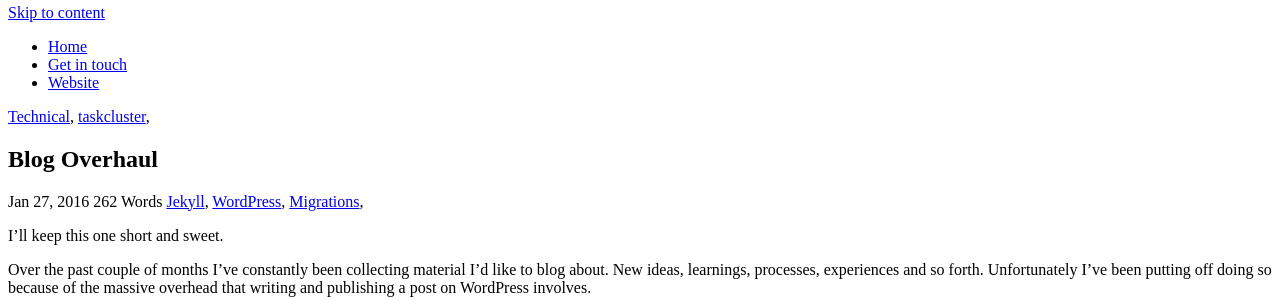
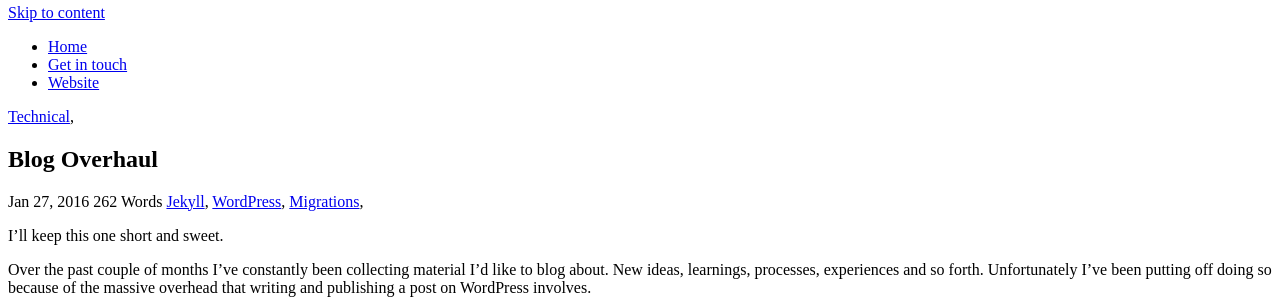
Before and after one commit to ffledgling/blog, a Jekyll site: the page built from _posts/2016-01-28-blog-overhaul.markdown, in a window 1280 px wide. Shown: the part 255-555 px from the top of the page. Built offline with Jekyll 4.4.1, drawn with Linux system fonts in a browser that asks for light colours; some web fonts are replaced.

Commit message:
Fix minor issues

```diff
--- a/TODO.mkd
+++ b/TODO.mkd
@@ -1,16 +1,16 @@
 TODO
 ----
 
+- Fix linking and categories
 - Ensure RSS/Atom feed
-- Fix linking and categories
 - Create category and tag pages (with links to everything in that category)
 - Keep old comments around
-- Move resources CSS, JS, Photos from Wordpress to raw resources or into content.ffledgling.com
 - Make sure old links point to the same content or 302 to the new paths
 
 
 Done
 ----
+- Move resources CSS, JS, Photos from Wordpress to raw resources or into content.ffledgling.com
 - Fix side tags, categories
 - Remove additional, erronious heading
 - Fix next/previous page links
--- a/_includes/header.html
+++ b/_includes/header.html
@@ -3,7 +3,11 @@
     <head>
         <meta charset="UTF-8" />
         <meta name="viewport" content="width=device-width" />
+        {% if page.title %}
         <title>{{ page.title }} | ffledgling&#039;s blog</title>
+        {% else %}
+        <title>ffledgling&#039;s blog</title>
+        {% endif %}
         <link rel="profile" href="http://gmpg.org/xfn/11" />
         <!--[if lt IE 9]>
         <script src="{{site.url}}/javascript/html5.js" type="text/javascript"></script>
--- a/_posts/2016-01-28-blog-overhaul.markdown
+++ b/_posts/2016-01-28-blog-overhaul.markdown
@@ -10,7 +10,6 @@
 date: '2016-01-28 03:28:51 +0530'
 categories:
 - Technical
-- taskcluster
 tags:
 - Jekyll
 - WordPress
```
